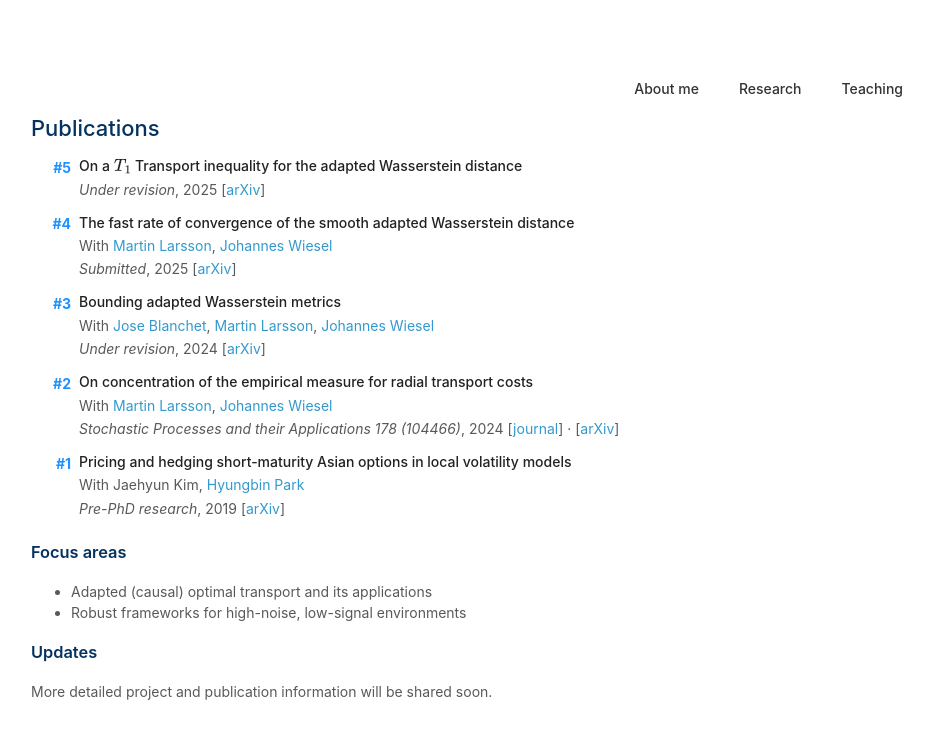
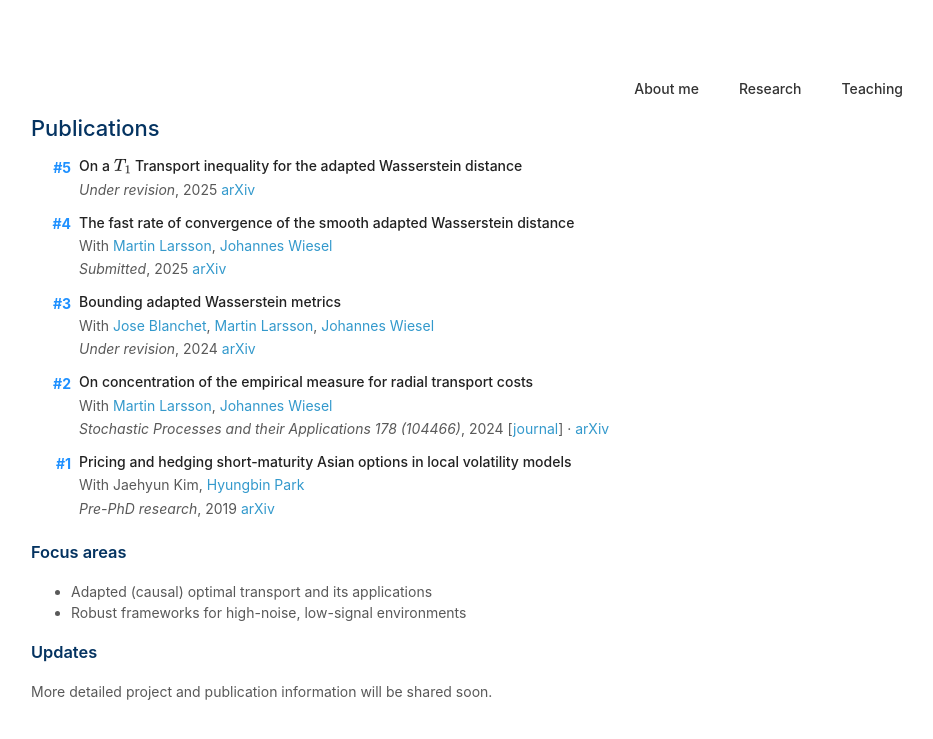
Before and after one commit to Jonghwap/Jonghwap.github.io, a Jekyll site: the page built from research.md, in a window 1280 px wide. Shown: the top 739 px of the page, without its empty margins (209-1142 px from the left). Built offline with Jekyll 4.4.1, drawn with Linux system fonts in a browser that asks for light colours; a style sheet for code colours, icons or effects is not loaded.

Commit message:
Update publication_list.html

```diff
--- a/_includes/publication_list.html
+++ b/_includes/publication_list.html
@@ -26,11 +26,11 @@
         {% assign has_journal_url = pub.journal_url and pub.journal_url != '' and pub.journal_url != empty %}
         {% assign has_arxiv = pub.arxiv and pub.arxiv != '' and pub.arxiv != empty %}
         {% if has_journal_url and has_arxiv %}
-        <span class="publication-links">[<a href="{{ pub.journal_url }}" target="_blank" rel="noopener">journal</a>] · [<a href="{{ pub.arxiv }}" target="_blank" rel="noopener">arXiv</a>]</span>
+        <span class="publication-links">[<a href="{{ pub.journal_url }}" target="_blank" rel="noopener">journal</a>] · <a class="arxiv-button" href="{{ pub.arxiv }}" target="_blank" rel="noopener">arXiv</a></span>
         {% elsif has_journal_url %}
         <span class="publication-links">[<a href="{{ pub.journal_url }}" target="_blank" rel="noopener">journal</a>]</span>
         {% elsif has_arxiv %}
-        <span class="publication-links">[<a href="{{ pub.arxiv }}" target="_blank" rel="noopener">arXiv</a>]</span>
+        <span class="publication-links"><a class="arxiv-button" href="{{ pub.arxiv }}" target="_blank" rel="noopener">arXiv</a></span>
         {% endif %}
       </div>
     </div>
```
